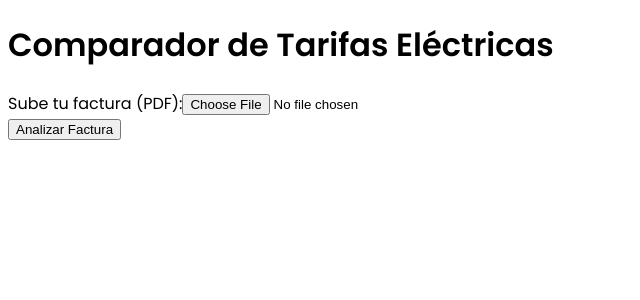
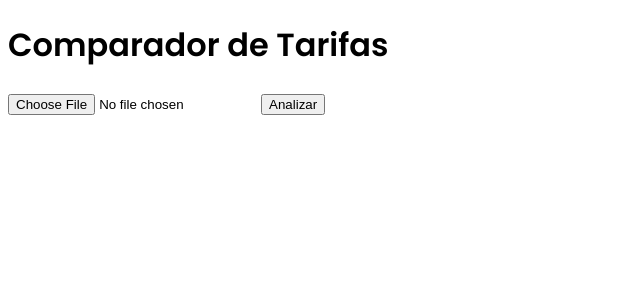
Before and after one commit to ScramerTesla/factura-frontend, a React (Vite) app: page / in a window 1280 px wide. Shown: the top 300 px of the page, without its empty margins (0-640 px from the left). Built offline with nearby package versions, Linux system fonts and the light colour scheme.

Commit message:
Update App.jsx

```diff
--- a/src/App.jsx
+++ b/src/App.jsx
@@ -1,157 +1,84 @@
 import React, { useState } from "react";
 import axios from "axios";
-import {
-  ResponsiveContainer,
-  BarChart,
-  Bar,
-  XAxis,
-  YAxis,
-  Tooltip
-} from "recharts";
 
-const API_URL = "https://factura-backend-7ehi.onrender.com";
+const API = "https://factura-backend-7ehi.onrender.com";
 
 export default function App() {
   const [file, setFile] = useState(null);
+  const [facturaTotal, setFacturaTotal] = useState(null);
   const [ranking, setRanking] = useState([]);
   const [loading, setLoading] = useState(false);
   const [error, setError] = useState("");
-  const [filter, setFilter] = useState("");
-  const [sortKey, setSortKey] = useState("coste_total");
 
   const handleSubmit = async (e) => {
     e.preventDefault();
     if (!file) return;
     setError("");
-    setRanking([]);
     setLoading(true);
 
-    const formData = new FormData();
-    formData.append("file", file);
+    try {
+      // 1) Analiza PDF
+      const { data } = await axios.post(
+        `${API}/analizar-factura`,
+        (() => { const f=new FormData(); f.append("file",file); return f; })(),
+        { headers: {"Content-Type":"multipart/form-data"} }
+      );
+      setFacturaTotal(data.factura_total);
 
-    try {
-      const resp = await axios.post(
-        `${API_URL}/analizar-factura`,
-        formData,
-        { headers: { "Content-Type": "multipart/form-data" } }
-      );
-      const cmp = await axios.post(
-        `${API_URL}/comparar-tarifas/`,
-        resp.data
-      );
+      // 2) Compara tarifas
+      const cmp = await axios.post(`${API}/comparar-tarifas/`, data);
       setRanking(cmp.data);
-    } catch (err) {
-      console.error(err);
-      setError("Ha habido un error al procesar la factura");
+    } catch (e) {
+      console.error(e);
+      setError("Error procesando factura");
     } finally {
       setLoading(false);
     }
   };
 
-  const mostrar = ranking
-    .filter((t) => t.tarifa.toLowerCase().includes(filter.trim().toLowerCase()))
-    .sort((a, b) => a[sortKey] - b[sortKey]);
+  return (
+    <div className="p-6 max-w-xl mx-auto">
+      <h1 className="text-2xl font-bold mb-4">Comparador de Tarifas</h1>
 
-  return (
-    <main className="w-full max-w-4xl mx-auto p-6">
-      {/* Título centrado */}
-      <h1 className="text-center text-4xl font-bold text-gray-800 mb-8">
-        Comparador de Tarifas Eléctricas
-      </h1>
+      <form onSubmit={handleSubmit} className="mb-6">
+        <input
+          type="file"
+          accept="application/pdf"
+          onChange={(e) => setFile(e.target.files[0])}
+          className="mb-2"
+        />
+        <button disabled={loading} className="ml-2 bg-blue-600 text-white px-4 py-1 rounded">
+          {loading ? "Procesando…" : "Analizar"}
+        </button>
+      </form>
 
-      {/* Tarjeta de Formulario */}
-      <div className="bg-white bg-opacity-90 backdrop-blur-md p-8 rounded-2xl shadow-lg mb-8">
-        <form onSubmit={handleSubmit} className="space-y-4">
-          <div>
-            <label className="block mb-2 font-medium text-gray-700">
-              Sube tu factura (PDF):
-            </label>
-            <input
-              type="file"
-              accept="application/pdf"
-              onChange={(e) => setFile(e.target.files[0])}
-              className="block w-full border border-gray-300 rounded px-3 py-2"
-            />
-          </div>
-          <button
-            type="submit"
-            disabled={loading}
-            className="w-full bg-indigo-600 hover:bg-indigo-700 text-white py-2 rounded-lg transition"
-          >
-            {loading ? "Procesando…" : "Analizar Factura"}
-          </button>
-        </form>
-        {error && (
-          <p className="mt-4 text-center text-red-600 font-semibold">{error}</p>
-        )}
-      </div>
+      {error && <p className="text-red-600 mb-4">{error}</p>}
 
-      {mostrar.length > 0 && (
+      {facturaTotal != null && (
+        <p className="mb-4">
+          <strong>Este mes has pagado:</strong> {facturaTotal.toFixed(2)} €
+        </p>
+      )}
+
+      {ranking.length > 0 && (
         <>
-          {/* Controles */}
-          <div className="flex flex-col sm:flex-row gap-4 justify-between mb-6">
-            <input
-              type="text"
-              placeholder="🔍 Buscar tarifa…"
-              className="flex-1 border border-gray-300 rounded-full px-4 py-2 focus:outline-none focus:ring-2 focus:ring-indigo-300"
-              onChange={(e) => setFilter(e.target.value)}
-            />
-            <select
-              value={sortKey}
-              onChange={(e) => setSortKey(e.target.value)}
-              className="border border-gray-300 rounded-full px-4 py-2 focus:outline-none focus:ring-2 focus:ring-indigo-300"
-            >
-              <option value="coste_total">Ordenar por Total</option>
-              <option value="coste_energia">Ordenar por Energía</option>
-              <option value="coste_potencia">Ordenar por Potencia</option>
-            </select>
-          </div>
-
-          {/* Gráfica */}
-          <div className="bg-white bg-opacity-90 backdrop-blur-md p-4 rounded-xl shadow-lg mb-8 h-64">
-            <ResponsiveContainer width="100%" height="100%">
-              <BarChart data={mostrar}>
-                <XAxis dataKey="tarifa" tick={{ fontSize: 12 }} />
-                <YAxis />
-                <Tooltip formatter={(v) => `${v.toFixed(2)} €`} />
-                <Bar dataKey="coste_total" fill="#6366f1" radius={[4, 4, 0, 0]} />
-              </BarChart>
-            </ResponsiveContainer>
-          </div>
-
-          {/* Tarjetas de resultados */}
-          <div className="grid gap-6 grid-cols-1 md:grid-cols-2 lg:grid-cols-3">
-            {mostrar.map((t, i) => (
-              <div
-                key={i}
-                className={`
-                  bg-white bg-opacity-90 backdrop-blur-md p-6 rounded-2xl shadow-xl border
-                  ${i === 0 ? "border-green-500" : "border-gray-200"}
-                  hover:shadow-2xl transition
-                `}
-              >
-                <h2 className="text-2xl font-semibold mb-2 text-gray-800">
-                  #{i + 1} {t.tarifa}
-                </h2>
-                <p className="text-gray-700 mb-4">
-                  Total:{" "}
-                  <span className="font-bold">{t.coste_total.toFixed(2)} €</span>
-                </p>
-                <div className="space-y-2 text-gray-600">
-                  <div className="flex justify-between">
-                    <span>Potencia</span>
-                    <span>{t.coste_potencia.toFixed(2)} €</span>
-                  </div>
-                  <div className="flex justify-between">
-                    <span>Energía</span>
-                    <span>{t.coste_energia.toFixed(2)} €</span>
-                  </div>
-                </div>
-              </div>
+          <p className="mb-4 font-semibold">
+            Con otras tarifas hubieras pagado:
+          </p>
+          <ul className="list-disc list-inside space-y-2">
+            {ranking.map((t,i) => (
+              <li key={i}>
+                {t.tarifa}: {t.coste_total.toFixed(2)} €{" "}
+                {t.enlace && (
+                  <a href={t.enlace} target="_blank" rel="noopener" className="text-blue-500 underline">
+                    [Ver oferta]
+                  </a>
+                )}
+              </li>
             ))}
-          </div>
+          </ul>
         </>
       )}
-    </main>
-  );
+    </div>
+);
 }
```
